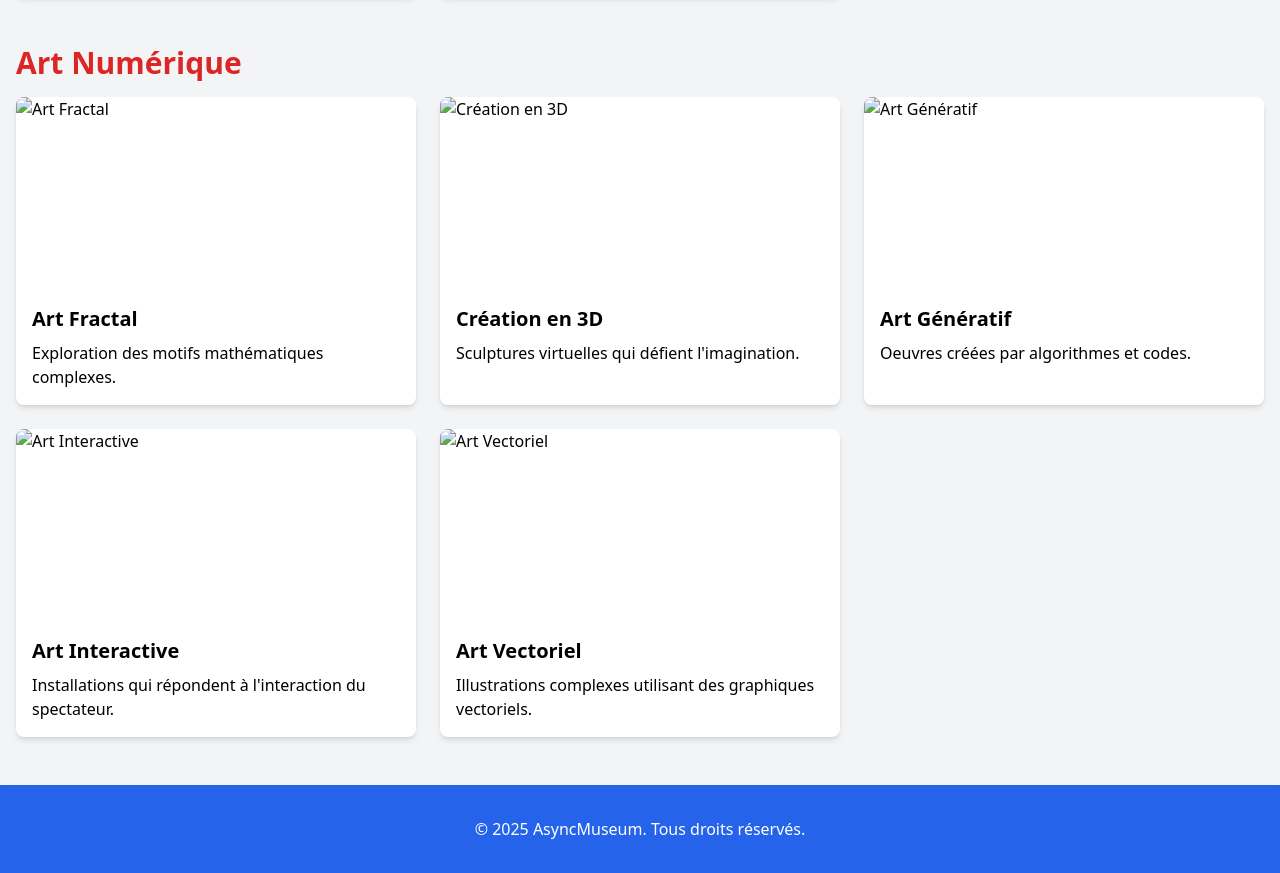
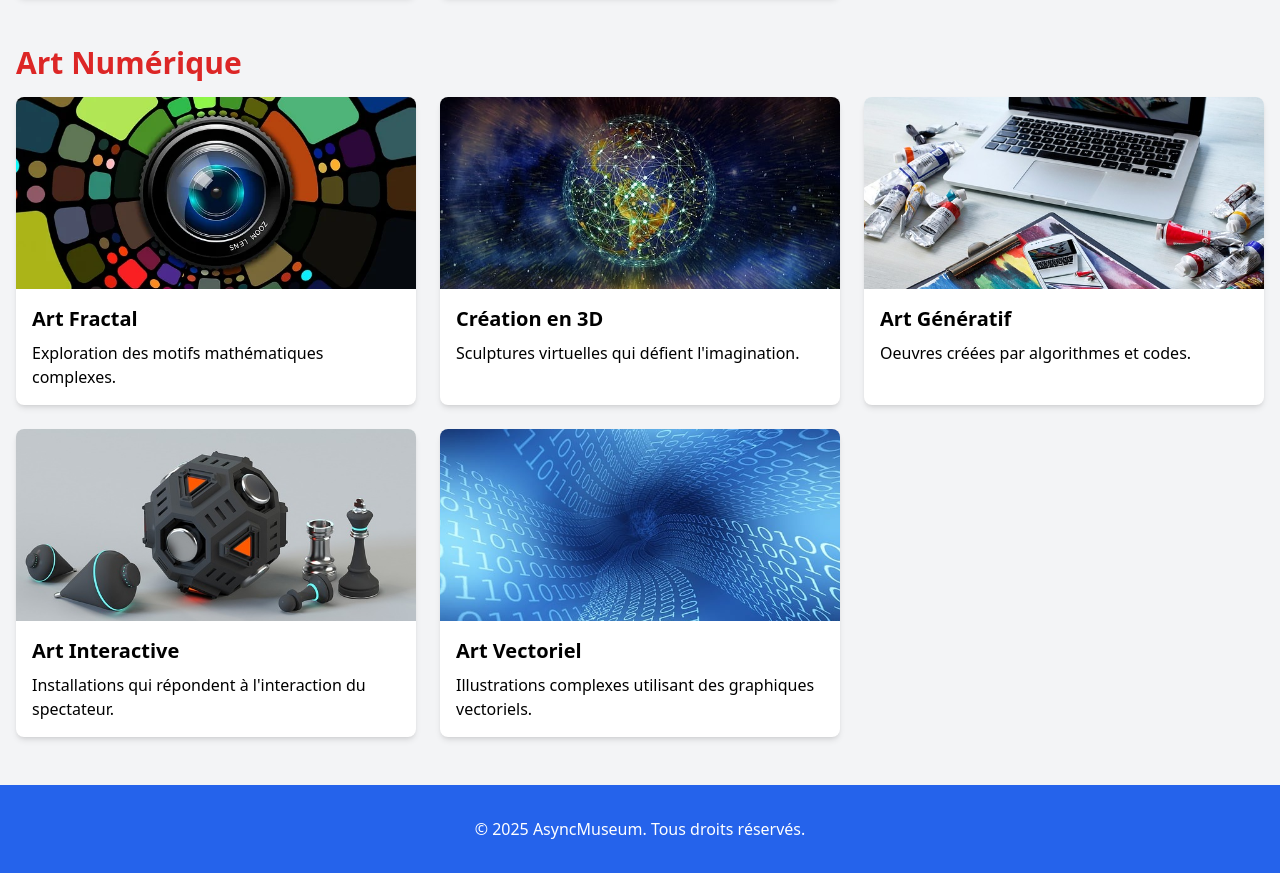
Before and after one commit to Attom777/AsyncMuseum, a plain HTML site: page collections.html in a window 1280 px wide. Shown: the part 3043-3916 px from the top of the page. Drawn offline with nearby package versions, Linux system fonts and the light colour scheme.

Commit message:
last commit

```diff
--- a/collections.html
+++ b/collections.html
@@ -201,7 +201,7 @@
         <div class="grid grid-cols-1 md:grid-cols-2 lg:grid-cols-3 gap-6">
             <!-- Pièce 1 -->
             <div class="bg-white rounded-lg shadow-md overflow-hidden">
-                <img src="/img/collections/digital1.jpg" alt="Art Fractal" class="w-full h-48 object-cover">
+                <img src="./img/collections/nume/num-1.webp" alt="Art Fractal" class="w-full h-48 object-cover">
                 <div class="p-4">
                     <h3 class="text-xl font-semibold mb-2">Art Fractal</h3>
                     <p>Exploration des motifs mathématiques complexes.</p>
@@ -209,7 +209,7 @@
             </div>
             <!-- Pièce 2 -->
             <div class="bg-white rounded-lg shadow-md overflow-hidden">
-                <img src="/img/collections/digital2.jpg" alt="Création en 3D" class="w-full h-48 object-cover">
+                <img src="./img/collections/nume/num-2.jpg" alt="Création en 3D" class="w-full h-48 object-cover">
                 <div class="p-4">
                     <h3 class="text-xl font-semibold mb-2">Création en 3D</h3>
                     <p>Sculptures virtuelles qui défient l'imagination.</p>
@@ -217,7 +217,7 @@
             </div>
             <!-- Pièce 3 -->
             <div class="bg-white rounded-lg shadow-md overflow-hidden">
-                <img src="/img/collections/digital3.jpg" alt="Art Génératif" class="w-full h-48 object-cover">
+                <img src="./img/collections/nume/num-3.jpg" alt="Art Génératif" class="w-full h-48 object-cover">
                 <div class="p-4">
                     <h3 class="text-xl font-semibold mb-2">Art Génératif</h3>
                     <p>Oeuvres créées par algorithmes et codes.</p>
@@ -225,7 +225,7 @@
             </div>
             <!-- Pièce 4 -->
             <div class="bg-white rounded-lg shadow-md overflow-hidden">
-                <img src="/img/collections/digital4.jpg" alt="Art Interactive" class="w-full h-48 object-cover">
+                <img src="./img/collections/nume/num-4.jpg" alt="Art Interactive" class="w-full h-48 object-cover">
                 <div class="p-4">
                     <h3 class="text-xl font-semibold mb-2">Art Interactive</h3>
                     <p>Installations qui répondent à l'interaction du spectateur.</p>
@@ -233,7 +233,7 @@
             </div>
             <!-- Pièce 5 -->
             <div class="bg-white rounded-lg shadow-md overflow-hidden">
-                <img src="/img/collections/digital5.jpg" alt="Art Vectoriel" class="w-full h-48 object-cover">
+                <img src="./img/collections/nume/num-5.jpg" alt="Art Vectoriel" class="w-full h-48 object-cover">
                 <div class="p-4">
                     <h3 class="text-xl font-semibold mb-2">Art Vectoriel</h3>
                     <p>Illustrations complexes utilisant des graphiques vectoriels.</p>
```
Also changed, not shown: img/collections/nume/num-1.webp (added), img/collections/nume/num-2.jpg (added), img/collections/nume/num-3.jpg (added), img/collections/nume/num-4.jpg (added), img/collections/nume/num-5.jpg (added).
